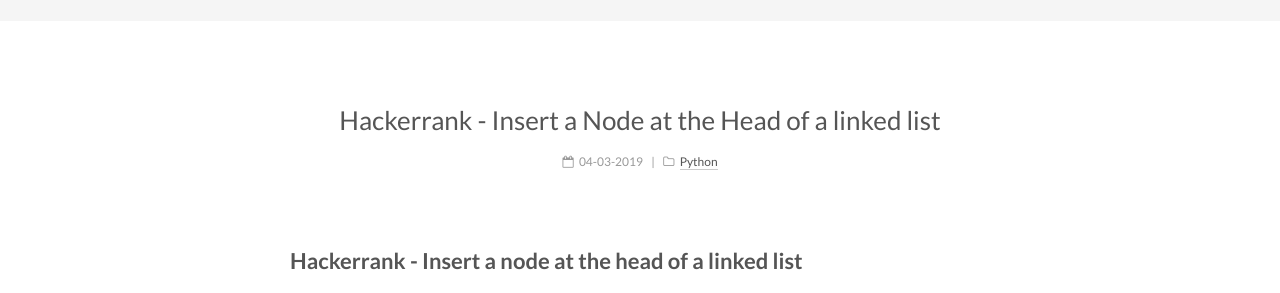
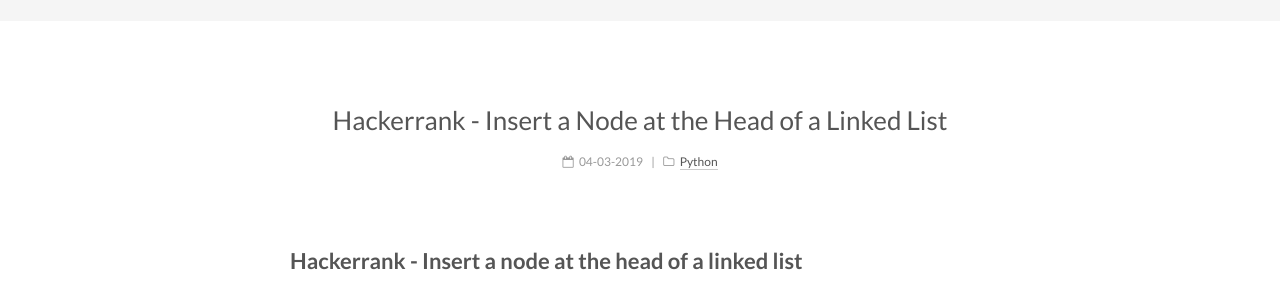
Before and after one commit to sergenp/sergenp.github.io, a Jekyll site: the page built from _posts/2019-03-04-hackerrank-node-at-head.md, in a window 1280 px wide. Shown: the part 169-462 px from the top of the page. Built offline with Jekyll 4.4.1, drawn with Linux system fonts in a browser that asks for light colours; a script that is not in the unit is left out.

```diff
--- a/_posts/2019-03-04-hackerrank-node-at-head.md
+++ b/_posts/2019-03-04-hackerrank-node-at-head.md
@@ -4,7 +4,7 @@ layout: post
 categories: Python
 tags:
   - algoritma
-title: Hackerrank - Insert a Node at the Head of a linked list
+title: Hackerrank - Insert a Node at the Head of a Linked List
 ---
 ##  Hackerrank - Insert a node at the head of a linked list
 
```
